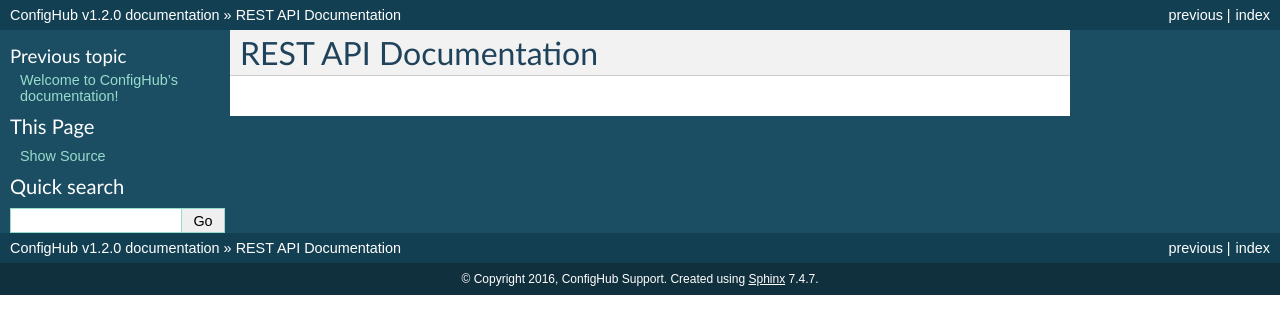
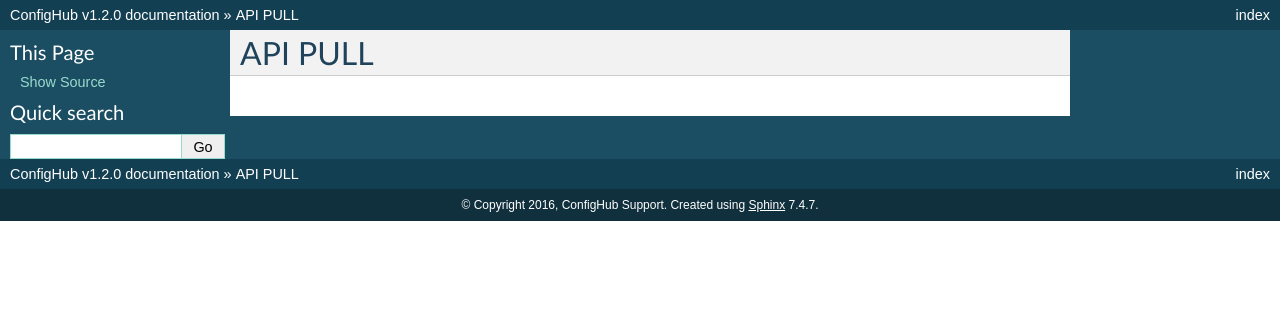
Before and after one commit to ConfigHubPub/Docs, a Sphinx documentation site: the page built from documentation/pages/rest/PULL.rst, in a window 1280 px wide. Shown: the top 334 px of the page. Built offline with Sphinx 7.4.7, drawn with Linux system fonts in a browser that asks for light colours; pages that are not in the unit, such as notebooks, are missing from menus.

Commit message:
structure

```diff
--- a/documentation/index.rst
+++ b/documentation/index.rst
@@ -9,9 +9,9 @@ Welcome to ConfigHub's documentation!
 Contents:
 
 .. toctree::
-   :maxdepth: 2
+   :maxdepth: 3
 
-   pages/REST_API
+   pages/api
 
 
 
--- /dev/null
+++ b/documentation/pages/rest/INFO.rst
@@ -0,0 +1,3 @@
+
+API INFO
+=====================================
--- a/documentation/pages/REST_API.rst
+++ b/documentation/pages/rest/PULL.rst
@@ -1,3 +1,3 @@
 
-REST API Documentation
+API PULL
 =====================================
--- /dev/null
+++ b/documentation/pages/rest/PUSH.rst
@@ -0,0 +1,3 @@
+
+API PUSH
+=====================================
```
Also changed, not shown: documentation/pages/rest/api.rst (added, +8 -0 lines).
